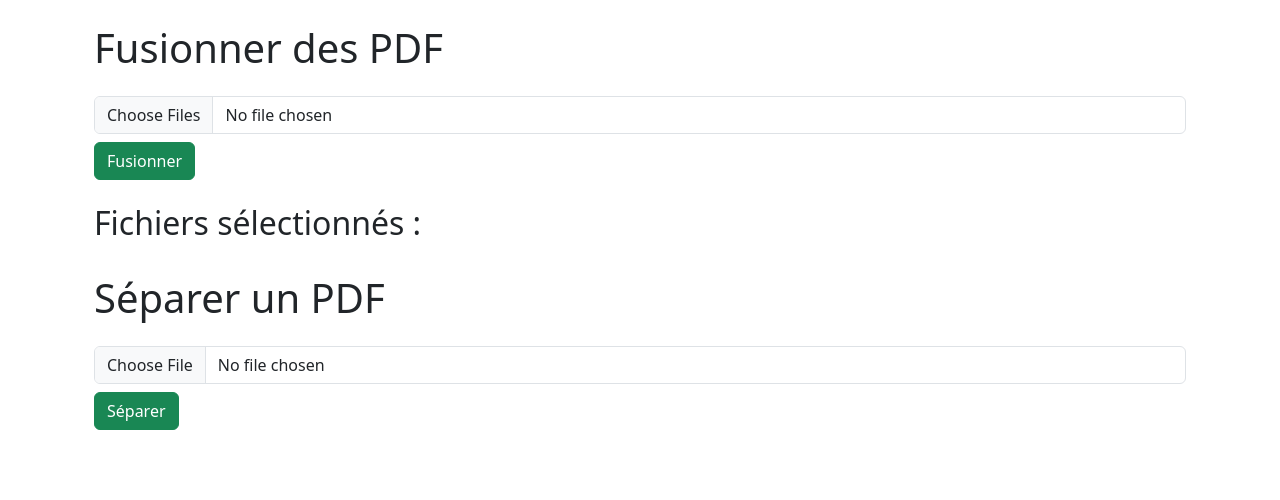
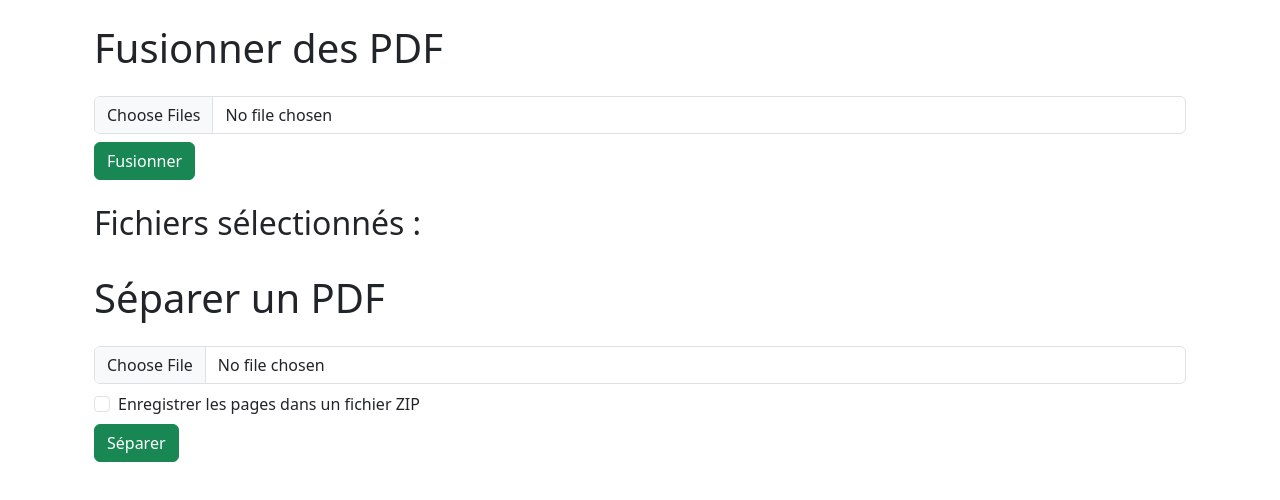
Before and after one commit to ouahidbouanani/FrogBox, a Vue app in the folder frontend/front/: page /pdf in a window 1280 px wide. Shown: the top 500 px of the page. Built offline with nearby package versions, Linux system fonts and the light colour scheme.

Commit message:
page pdf modified

```diff
--- a/frontend/front/src/views/pdf.vue
+++ b/frontend/front/src/views/pdf.vue
@@ -14,18 +14,16 @@
 
     <h1 class="my-4">Séparer un PDF</h1>
     <input type="file" @change="handleFileUploadForSplit" class="form-control mb-2" />
+
+    <div class="form-check mb-2">
+      <input type="checkbox" v-model="zipOption" class="form-check-input" id="zipOption" />
+      <label class="form-check-label" for="zipOption">Enregistrer les pages dans un fichier ZIP</label>
+    </div>
+
     <button @click="splitPDF" class="btn btn-success mb-4">Séparer</button>
 
     <div v-if="message" class="alert alert-info mt-4">{{ message }}</div>
-
-  <div v-if="outputFiles.length" class="mt-4">
-    <h2>Fichiers générés :</h2>
-    <ul class="list-group">
-      <li v-for="file in outputFiles" :key="file" class="list-group-item">{{ file }}</li>
-    </ul>
   </div>
-</div>
-
 </template>
 
 <script>
@@ -38,6 +36,7 @@ export default {
     const splitFile = ref(null);
     const message = ref('');
     const outputFiles = ref([]);
+    const zipOption = ref(false); // Nouvelle variable pour l'option ZIP
 
     const handleFileUpload = (event) => {
       const newFiles = Array.from(event.target.files);
@@ -77,7 +76,7 @@ export default {
       formData.append('file', splitFile.value);
 
       try {
-        const response = await axios.post('http://localhost:5000/api/split', formData, {
+        const response = await axios.post(zipOption.value ? 'http://localhost:5000/api/splitzip' : 'http://localhost:5000/api/split', formData, {
           headers: {
             'Content-Type': 'multipart/form-data'
           }
@@ -95,6 +94,7 @@ export default {
       splitFile,
       message,
       outputFiles,
+      zipOption,
       handleFileUpload,
       handleFileUploadForSplit,
       mergePDFs,
@@ -104,7 +104,6 @@ export default {
   }
 };
 </script>
-
 <style scoped>
 /* Ajoutez ici vos styles CSS si nécessaire */
 </style>
```
Lines whose indentation alone changed are shown as unchanged.
